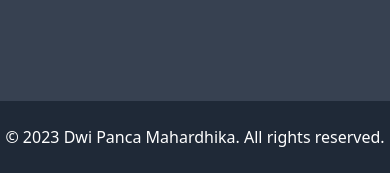
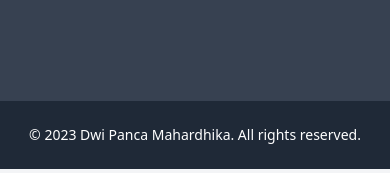
Before and after one commit to mahardikadwi/my-portfolio, a website: page index.html in a window 390 px wide. Shown: the part 2337-2510 px from the top of the page. Drawn offline with Linux system fonts and the light colour scheme.

Commit message:
media query changes

```diff
--- a/index.html
+++ b/index.html
@@ -113,8 +113,8 @@
 
     <!-- Footer Section -->
     <footer class="bg-gray-800 text-white py-6">
-        <div class="container mx-auto text-center">
-            <p>&copy; 2023 Dwi Panca Mahardhika. All rights reserved.</p>
+        <div class="container mx-auto text-center ">
+            <p class="text-sm md:text-lg ">&copy; 2023 Dwi Panca Mahardhika. All rights reserved.</p>
         </div>
     </footer>
 </body>
```
Also changed, not shown: src/styles/output.css.
